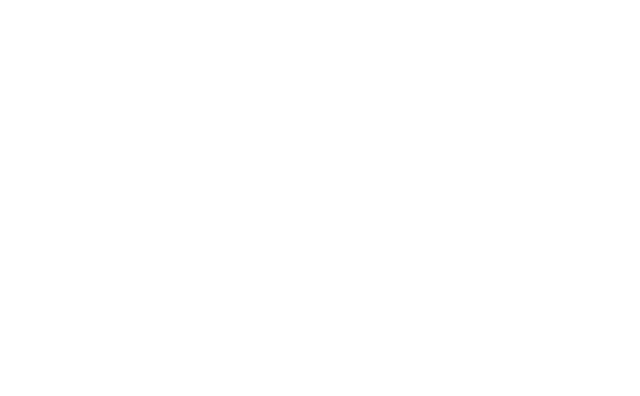
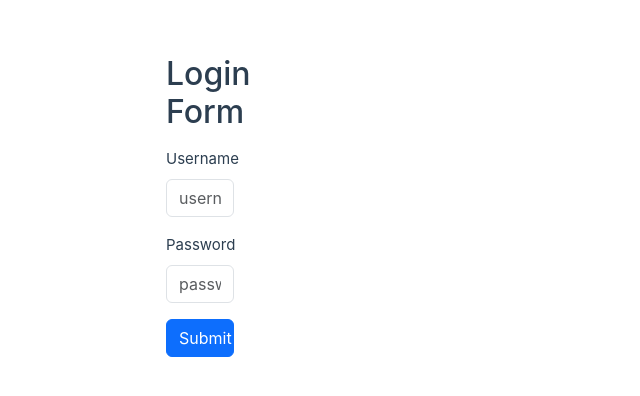
Before and after one commit to hemanthsahukari/frontendforlms, a Vue app: page /admin/login in a window 1280 px wide. Before the commit this address had no page. Shown: the part 194-590 px from the top of the page, without its empty margins (0-640 px from the left). Built offline with nearby package versions, Linux system fonts and the light colour scheme; the HTML template or start-up script is replaced by a standard one.

Commit message:
git commit

```diff
--- a/src/components/Navbar.vue
+++ b/src/components/Navbar.vue
@@ -11,6 +11,9 @@
                 <ul class="navbar-nav me-auto mb-2 mb-lg-0">
                     <li class="nav-item">
                     <a class="nav-link" href="/">Home</a>
+                    </li>
+                    <li class="nav-item">
+                    <a class="nav-link" href="/login">Admin</a>
                     </li>
                     <li class="nav-item">
                     <a class="nav-link" href="/view-books">view-books</a>
--- a/src/router/index.js
+++ b/src/router/index.js
@@ -2,6 +2,8 @@
 import ViewStudents from '../views/ViewStudents.vue'
 import ViewBooks from '../views/ViewBooks.vue'
 import ViewHome from '../views/ViewHome.vue'
+import AdminLogin from '../views/AdminLogin.vue'
+
 const router = createRouter({
   history: createWebHistory(import.meta.env.BASE_URL),
   routes: [
@@ -14,6 +16,11 @@
       path: '/add',
       name: 'add',
       component: () => import('../views/AddStudent.vue')
+    },
+    {
+      path: '/admin/login',
+      name: 'login',
+      component: AdminLogin
     },
     {
       path: '/edit/:id',
--- /dev/null
+++ b/src/views/AdminLogin.vue
@@ -0,0 +1,81 @@
+<template>
+    <div>
+        <div class="my-5">
+            <div class="mx-auto w-25 " style="max-width:100%;">
+              <h2 class="text-center mb-3">Login Form</h2>
+                <form @submit.prevent="login">
+
+                <div class="row">
+                            <div class="col-md-12 form-group mb-3">
+                                <label for="name" class="form-label">Username</label>
+                                <input id="username"  type="text" name="name" class="form-control" placeholder="username" required v-model="username">
+                            </div>
+                            </div>
+
+
+                <!-- <br> -->
+                <div class="row">
+                            <div class="col-md-12 form-group mb-3">
+                                <label for="name" class="form-label">Password</label>
+                                <input id="password"  type="text" name="name" class="form-control" placeholder="password" required v-model="password">
+                            </div>
+                            </div>
+
+
+                <!-- <br> -->
+                <div class="row">
+                  <div class="col-md-12 form-group">
+                    <input class="btn btn-primary w-100" type="submit" value="Submit">
+                  </div>
+                </div>
+                </form>
+                <p v-if="loginError" style="color: red;">Invalid credentials. Please try again.</p>
+            </div>
+            </div>
+    </div>
+    </template>
+
+    <script>
+    export default {
+    data() {
+    return {
+    username: '',
+    password: '',
+    loginError: false,
+    };
+    },
+    methods: {
+    async login() {
+    const data = {
+    username: this.username,
+    password: this.password,
+    };
+
+    try {
+    const response = await fetch('http://localhost:8080/admin/login', {
+    method: 'POST',
+    headers: {
+    'Content-Type': 'application/json',
+    },
+    body: JSON.stringify(data),
+    });
+
+    if (response.ok) {
+        if(this.username == "admin" && this.username == "admin"){
+        this.loginError = false;
+        alert('Login successful!');
+        }
+        else {
+            this.loginError = true;
+        }
+    } else {
+    this.loginError = true;
+    }
+    } catch (error) {
+    console.error('An error occurred:', error);
+    this.loginError = true;
+    }
+    },
+    },
+    };
+    </script>
--- a/src/views/ViewHome.vue
+++ b/src/views/ViewHome.vue
@@ -1,5 +1,6 @@
 <template>
     <main>
+        <Navbar />
         <div>
            "Welcome To Library Management System"
         </div>
```
